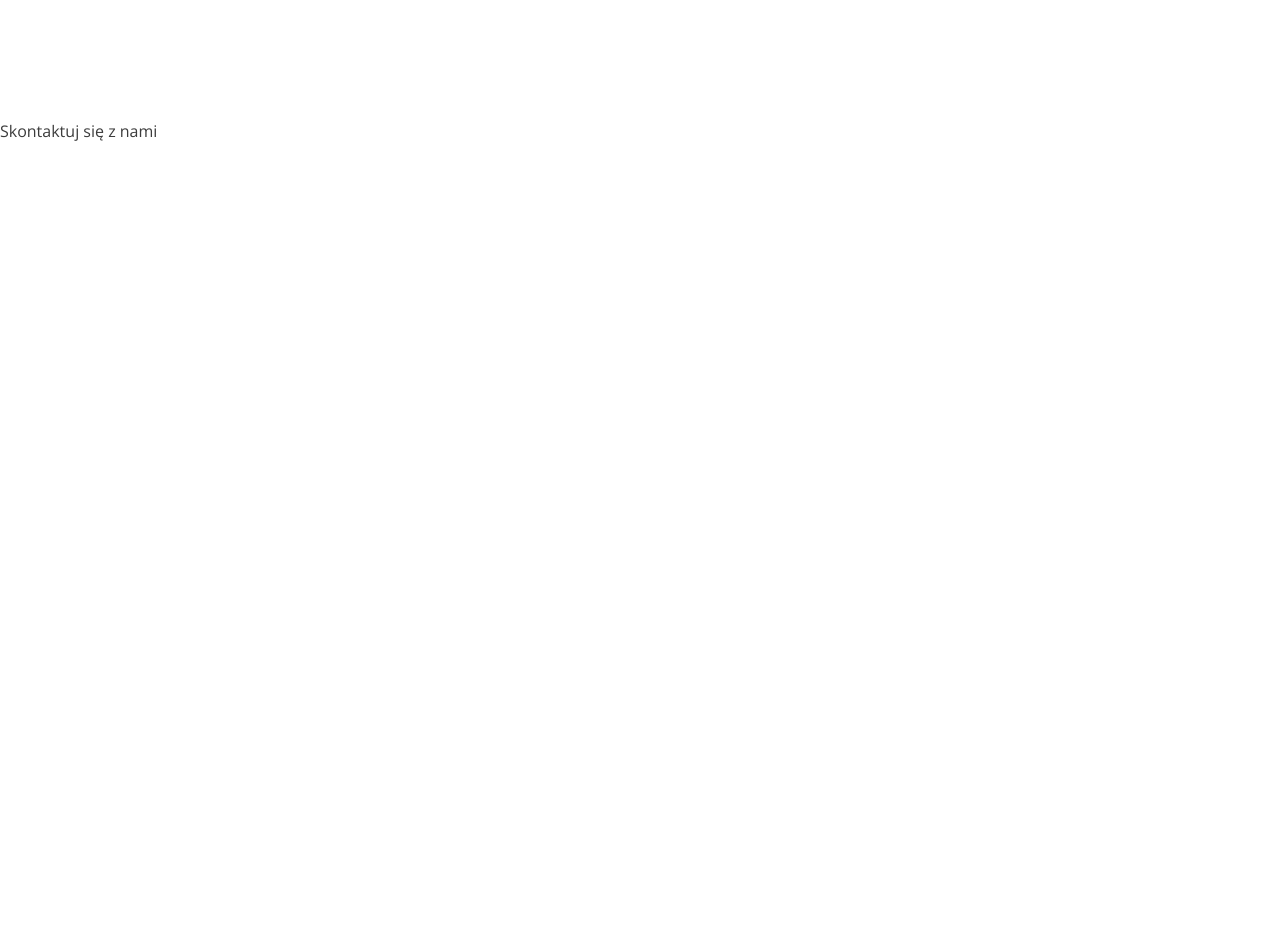
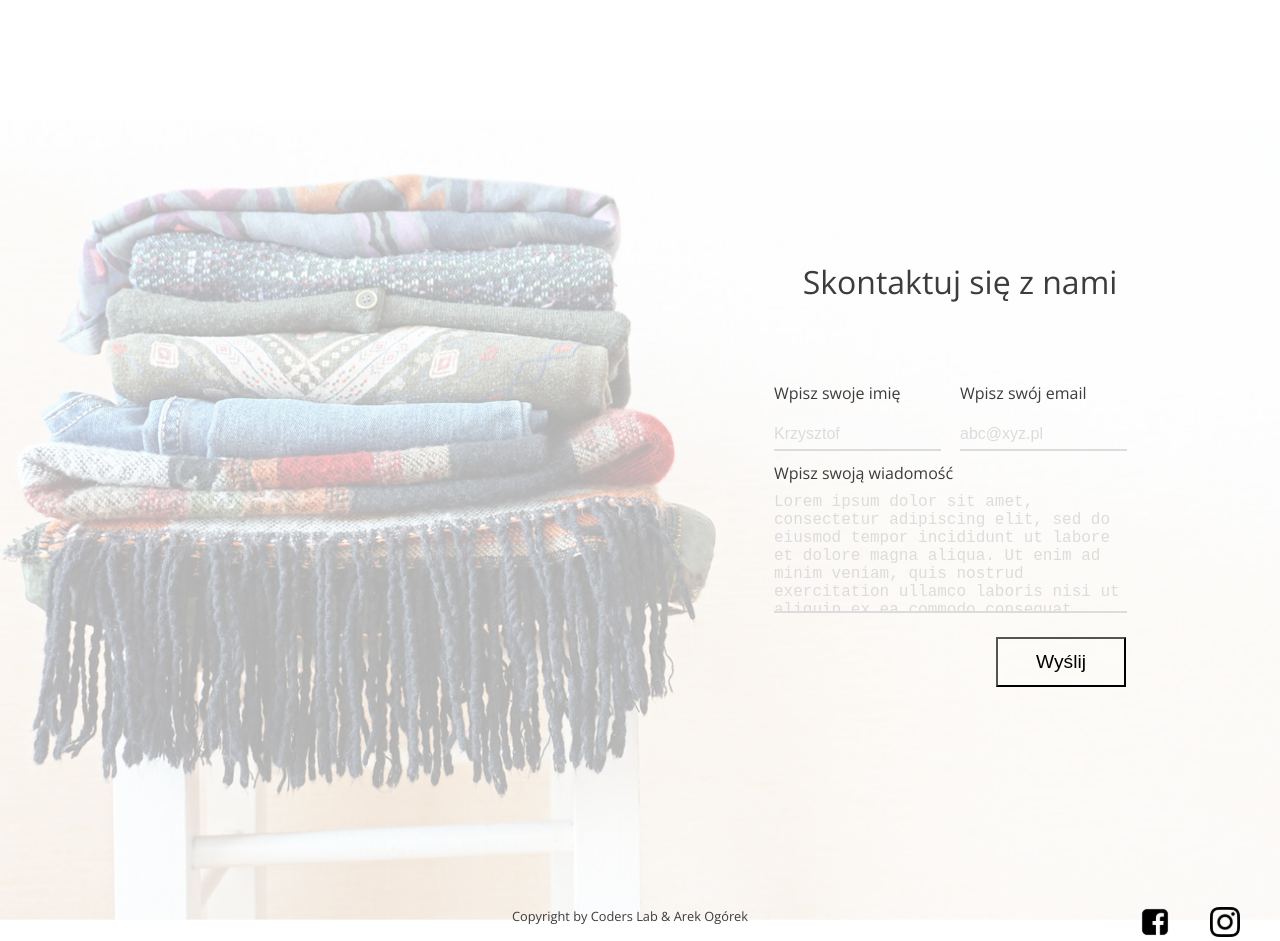
Before and after one commit to ogur666/IntoGoodHands, a React (Create React App) app: page / in a window 1280 px wide. Shown: the part 3000-3941 px from the top of the page. Before the commit the page ends 3920 px from the top, so only its background shows below. Built offline with nearby package versions, Linux system fonts and the light colour scheme.

Commit message:
Strona główna - Kontakt i stopka

```diff
--- a/src/components/Home/HomeContact.js
+++ b/src/components/Home/HomeContact.js
@@ -1,9 +1,67 @@
 import React, {useEffect, useState} from 'react';
+import Facebook from '../../assets/Facebook.svg';
+import Instagram from '../../assets/Instagram.svg'
 
 const HomeContact = () => {
+    const [name,setName] = useState("");
+    const [email, setEmail] = useState("");
+    const [message, setMessage] = useState("");
+
+    const handleSubmit = (e) => {
+        e.preventDefault()
+    };
 
     return (
-        <article className="home-contact">Skontaktuj się z nami</article>
+        <article className="home-contact">
+            <section className="contact-background"></section>
+            <section className="contact-text">
+                <h2>Skontaktuj się z nami</h2>
+                <div className="decoration"> </div>
+                <form onSubmit={handleSubmit}>
+                    <div>
+                        <label>
+                            Wpisz swoje imię
+                            <input
+                                placeholder="Krzysztof"
+                                value={name}
+                                onChange={e => setName(e.target.value)}
+                            />
+                        </label>
+                    {/*</div>*/}
+                    {/*<div>*/}
+                        <label>
+                            Wpisz swój email
+                            <input
+                                type="email"
+                                placeholder="abc@xyz.pl"
+                                value={email}
+                                onChange={e => setEmail(e.target.value)}
+                            />
+                        </label>
+                    </div>
+                    <label>
+                        Wpisz swoją wiadomość
+                        <textarea
+                            placeholder="Lorem ipsum dolor sit amet, consectetur adipiscing elit, sed do eiusmod tempor incididunt ut labore et dolore magna aliqua. Ut enim ad minim veniam, quis nostrud exercitation ullamco laboris nisi ut aliquip ex ea commodo consequat."
+                            value={message}
+                            onChange={e => setMessage(e.target.value)}
+                        />
+                    </label>
+                    <button>Wyślij</button>
+                </form>
+                <footer>
+                    <span>Copyright by Coders Lab & Arek Ogórek</span>
+                    <span>
+                        <a href="https://www.facebook.com/CodersLabSzkolaIT/" target="_blank">
+                            <img alt="Facebook" src={Facebook}/>
+                        </a>
+                        <a href="https://www.instagram.com/coders.lab/" target="_blank">
+                            <img alt="Instagram" src={Instagram}/>
+                        </a>
+                    </span>
+                </footer>
+            </section>
+        </article>
     )
 };
 
--- a/src/scss/components/_home.scss
+++ b/src/scss/components/_home.scss
@@ -220,3 +220,89 @@ header {
   background-position: center;
   //height: 100%;
 }
+
+
+.home-contact {
+  background-image: url("../../assets/Background-Contact-Form.jpg");
+  background-size: cover;
+  background-repeat: no-repeat;
+  background-position: center;
+}
+.contact-background, .contact-text {
+  width: 50%;
+  height: 100%;
+  background-color: rgba(255,255,255,.7);
+}
+.contact-text {
+  display: flex;
+  justify-content: center;
+  align-items: center;
+  flex-direction: column;
+  h2 {
+    margin-top: 160px;
+    font-weight: lighter;
+    font-size: 2rem;
+  }
+  form {
+    width: 80%;
+    margin: 30px;
+    padding: 20px 70px;
+    line-height: 40px;
+    display: flex;
+    flex-direction: column;
+    div {
+    display: flex;
+    }
+    label {
+      display: block;
+      //text-align: center;
+      width: 50%;
+      font-size: 1rem;
+    }
+    input, textarea {
+      font-size: 1rem;
+      background-color: rgba(255,255,255,.1);
+      width: 90%;
+      border: none;
+      border-bottom: 2px solid rgb(220, 220, 220);
+      outline: none;
+      cursor: pointer;
+    }
+    input {
+      height: 2rem;
+    }
+    input::placeholder, textarea::placeholder {
+      color: rgb(220, 220, 220);
+    }
+    textarea {
+      height: 120px;
+      width: 190%;
+      resize: none;
+    }
+    button {
+      align-self: flex-end;
+      width: 130px;
+      height: 50px;
+      font-size: 1.2rem;
+      font-weight: lighter;
+      background-color: rgba(255,255,255,.1);
+      margin: 10px 20px;
+      &:hover {
+        cursor: pointer;
+        background-color: $screen-color;
+      }
+    }
+  }
+}
+footer {
+  margin-top: 160px;
+  align-self: flex-end;
+  width: 120%;
+  display: flex;
+  justify-content: space-between;
+  text-align: right;
+  font-size: .8rem;
+  a {
+    padding-right:40px;
+  }
+}
```
